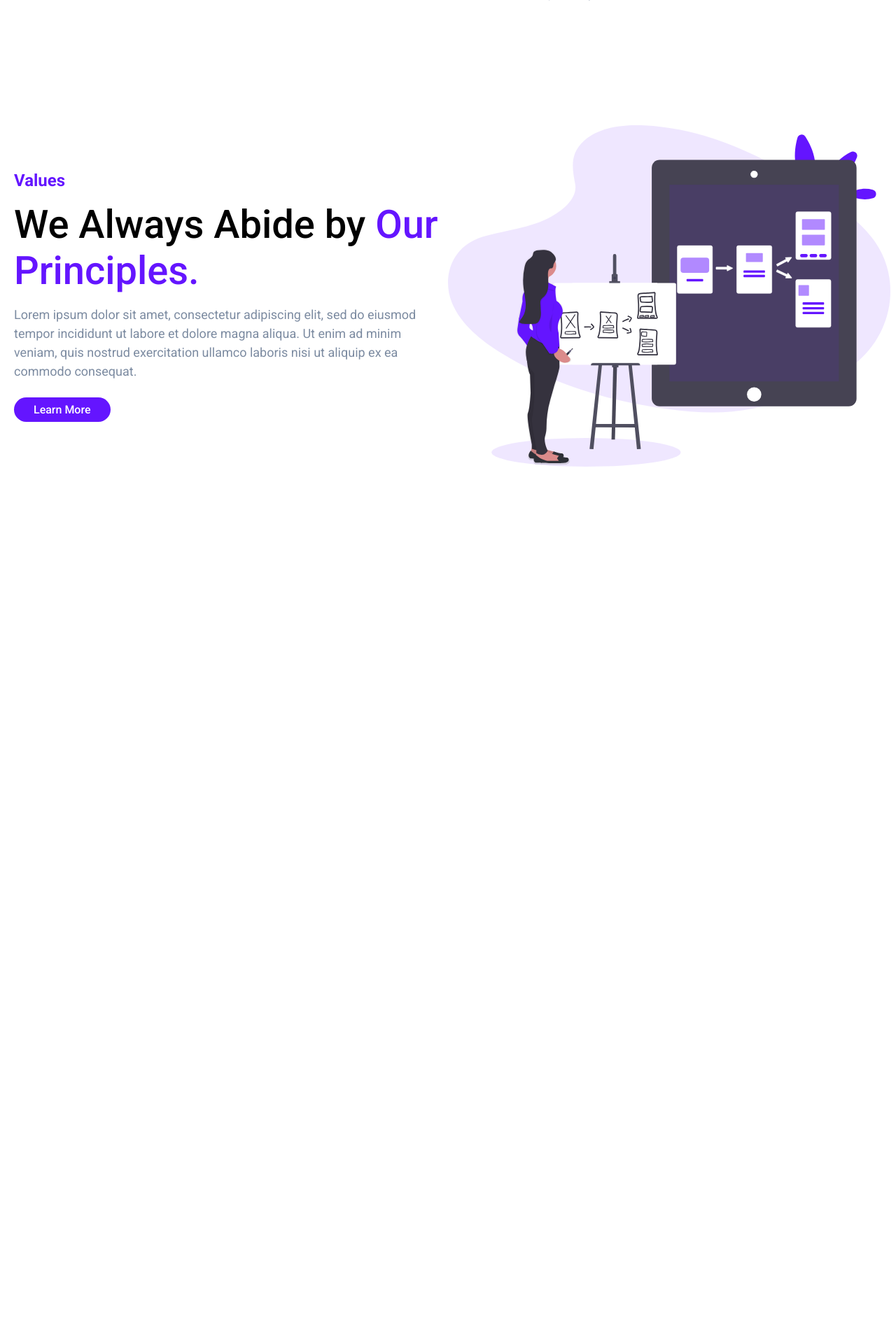
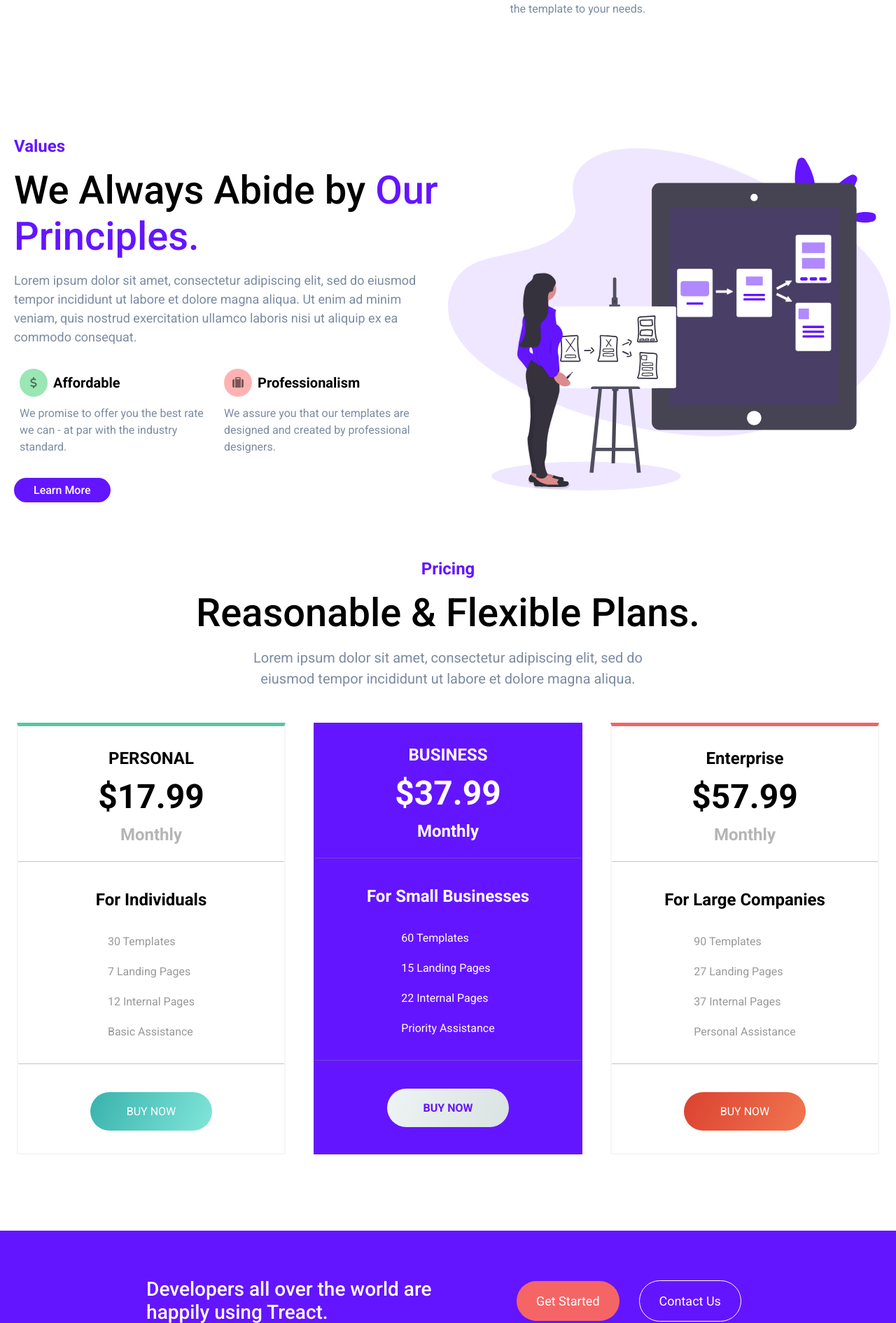
Before and after one commit to ajs050/Projects, a PHP site: page / in a window 1280 px wide. Shown: the part 2711-4602 px from the top of the page at 70% size. Before the commit the page ends 3378 px from the top, so only its background shows below. Run offline with PHP 8.4, Linux system fonts and the light colour scheme; some libraries are stand-ins or nearby versions.

Commit message:
Finished Ending

```diff
--- a/Project Clone #1/index.html
+++ b/Project Clone #1/index.html
@@ -273,6 +273,32 @@
                 enim ad minim veniam, quis nostrud exercitation ullamco laboris
                 nisi ut aliquip ex ea commodo consequat.
               </p>
+              <div class="values">
+                <div class="value">
+                  <div class="value__title">
+                    <span class="value__symbol">
+                      <i class="fas fa-dollar-sign"></i>
+                    </span>
+                    <h1 class="step__title">Affordable</h1>
+                  </div>
+                  <p class="section__para quality__para value__para">
+                    We promise to offer you the best rate we can - at par with
+                    the industry standard.
+                  </p>
+                </div>
+                <div class="value">
+                  <div class="value__title">
+                    <span class="value__symbol value__symbol--red">
+                      <i class="fas fa-suitcase"></i>
+                    </span>
+                    <h1 class="step__title">Professionalism</h1>
+                  </div>
+                  <p class="section__para quality__para value__para">
+                    We assure you that our templates are designed and created by
+                    professional designers.
+                  </p>
+                </div>
+              </div>
               <button class="nav__btn quality__btn no-cursor">
                 Learn More
               </button>
@@ -287,6 +313,92 @@
           </div>
         </div>
       </section>
+
+      <section id="pricing">
+        <div class="container">
+          <div class="row row__pricing">
+            <div class="section__header">
+              <h1 class="section__title">Pricing</h1>
+              <h2 class="section__sub-title">Reasonable & Flexible Plans.</h2>
+              <p class="section__para pricing__para">
+                Lorem ipsum dolor sit amet, consectetur adipiscing elit, sed do
+                eiusmod tempor incididunt ut labore et dolore magna aliqua.
+              </p>
+            </div>
+            <div class="plans">
+              <div class="plan">
+                <div class="plan__section">
+                  <h1 class="plan__title">PERSONAL</h1>
+                  <span class="plan__price">$17.99</span>
+                  <h2 class="plan__month">Monthly</h2>
+                </div>
+                <div class="plan__section">
+                  <h1 class="plan__sub--title">For Individuals</h1>
+                  <ul class="plan__list">
+                    <li class="plan__option">30 Templates</li>
+                    <li class="plan__option">7 Landing Pages</li>
+                    <li class="plan__option">12 Internal Pages</li>
+                    <li class="plan__option">Basic Assistance</li>
+                  </ul>
+                </div>
+                <div class="plan__section">
+                  <button class="plan__btn no-cursor plan__btn--effect">BUY NOW</button>
+                </div>
+              </div>
+              <div class="plan plan__blue">
+                <div class="plan__section">
+                  <h1 class="plan__title plan__white">BUSINESS</h1>
+                  <span class="plan__price plan__white">$37.99</span>
+                  <h2 class="plan__month plan__white">Monthly</h2>
+                </div>
+                <div class="plan__section">
+                  <h1 class="plan__sub--title plan__white">For Small Businesses</h1>
+                  <ul class="plan__list">
+                    <li class="plan__option plan__white plan__full">60 Templates</li>
+                    <li class="plan__option plan__white plan__full">15 Landing Pages</li>
+                    <li class="plan__option plan__white plan__full">22 Internal Pages</li>
+                    <li class="plan__option plan__white plan__full">Priority Assistance</li>
+                  </ul>
+                </div>
+                <div class="plan__section">
+                  <button class="plan__btn no-cursor plan__btn--effect plan__btn--blue">BUY NOW</button>
+                </div>
+              </div>
+              <div class="plan">
+                <div class="plan__section">
+                  <h1 class="plan__title">Enterprise</h1>
+                  <span class="plan__price">$57.99</span>
+                  <h2 class="plan__month">Monthly</h2>
+                </div>
+                <div class="plan__section">
+                  <h1 class="plan__sub--title">For Large Companies</h1>
+                  <ul class="plan__list">
+                    <li class="plan__option">90 Templates</li>
+                    <li class="plan__option">27 Landing Pages</li>
+                    <li class="plan__option">37 Internal Pages</li>
+                    <li class="plan__option">Personal Assistance</li>
+                  </ul>
+                </div>
+                <div class="plan__section">
+                  <button class="plan__btn no-cursor plan__btn--effect plan__btn--red">BUY NOW</button>
+                </div>
+              </div>
+            </div>
+          </div>
+        </div>
+      </section>
+
+      <section id="ending">
+        <div class="container">
+          <div class="row row__ending">
+            <h1 class="ending__para">Developers all over the world are happily using Treact.</h1>
+            <div class="buttons">
+              <button class="ending__btn no-cursor">Get Started</button>
+              <button class="ending__btn no-cursor ending__btn--purple">Contact Us</button>
+            </div>
+          </div>
+        </div>
+      </section>
     </main>
   </body>
 </html>
--- a/Project Clone #1/styles.css
+++ b/Project Clone #1/styles.css
@@ -22,7 +22,7 @@ a {
 }
 p {
   font-size: 20px;
-    color: #7C8BA1;
+  color: #7c8ba1;
 }
 img {
   width: 100%;
@@ -34,7 +34,7 @@ button {
   cursor: not-allowed;
 }
 .purple {
-    color: #6415FF;
+  color: #6415ff;
 }
 p {
   line-height: 1.5;
@@ -52,7 +52,7 @@ nav {
   padding: 0 16px;
 }
 .logo__btn {
-    background-color: #6415FF;
+  background-color: #6415ff;
   padding: 4px 10px;
   font-size: 24px;
   font-weight: 700;
@@ -65,7 +65,7 @@ nav {
   transition: all 300ms ease;
 }
 .logo__name:hover {
-    color: #6415FF;
+  color: #6415ff;
 }
 .nav__links {
   display: flex;
@@ -74,7 +74,7 @@ nav {
   width: 55%;
 }
 .nav__link {
-    color: #243E63;
+  color: #243e63;
   font-weight: 500;
   position: relative;
   transition: all 400ms ease;
@@ -82,7 +82,7 @@ nav {
 .nav__effect::after {
   content: "";
   position: absolute;
-    background-color: #6415FF;
+  background-color: #6415ff;
   width: 100%;
   height: 2px;
   bottom: -3px;
@@ -95,13 +95,13 @@ nav {
   opacity: 1;
 }
 .nav__link:hover {
-    color: #6415FF;
+  color: #6415ff;
 }
 .nav__user {
   padding-left: 8px;
 }
 .nav__btn {
-    background-color: #6415FF;
+  background-color: #6415ff;
   padding: 8px 28px;
   border-radius: 20px;
   color: #fff;
@@ -163,9 +163,9 @@ input {
   border: 2px solid #24242423;
 }
 input:hover {
-    border-color: #243E63;
+  border-color: #243e63;
 }
-input::placeholder{
+input::placeholder {
   opacity: 0.6;
 }
 .header__btn {
@@ -177,7 +177,8 @@ input::placeholder{
   padding: 18px 32px;
   transition: all 300ms ease;
 }
-.header__btn:hover, .quality__btn:hover {
+.header__btn:hover,
+.quality__btn:hover {
   background-color: #3e1a87;
 }
 
@@ -192,7 +193,7 @@ input::placeholder{
   margin-bottom: 28px;
 }
 .section__title {
-    color: #6415FF;
+  color: #6415ff;
 }
 .section__sub-title {
   font-size: 56px;
@@ -201,7 +202,7 @@ input::placeholder{
 }
 .section__para {
   text-align: center;
-    color: #7C8BA1;
+  color: #7c8ba1;
 }
 .pros {
   display: flex;
@@ -224,6 +225,7 @@ input::placeholder{
 .feature__img--wrapper {
   display: flex;
   justify-content: center;
+  align-items: center;
   border: 1px solid rgba(128, 128, 128, 0.288);
   height: 70px;
   width: 180px;
@@ -235,11 +237,11 @@ input::placeholder{
 }
 
 /* quality  */
-#quality, #steps__section, #values {
+#quality,
+#steps__section,
+#values,
+#pricing {
   height: 80vh;
-    display: flex;
-    align-items: center;
-    justify-content: center;
 }
 .quality__para {
   text-align: left;
@@ -249,7 +251,8 @@ input::placeholder{
 .quality__row {
   align-items: center;
 }
-.quality__row, .steps__row {
+.quality__row,
+.steps__row {
   display: flex;
   justify-content: center;
   padding: 24px 8px;
@@ -280,7 +283,7 @@ input::placeholder{
 }
 .step__number {
   font-size: 36px;
-    color: #CBD5E0;
+  color: #cbd5e0;
 }
 .step__info {
   margin-left: 24px;
@@ -295,3 +298,179 @@ input::placeholder{
 }
 
 /* Values*/
+.values {
+  display: flex;
+}
+.value {
+  padding: 8px;
+}
+.value__title {
+  display: flex;
+  align-items: center;
+}
+.value__para {
+  font-size: 16px;
+  padding-top: 12px;
+}
+.value__symbol {
+  display: flex;
+  justify-content: center;
+  align-items: center;
+  border: none;
+  height: 40px;
+  width: 40px;
+  border-radius: 50%;
+  margin-right: 8px;
+  background-color: #9ae6b4;
+  color: rgba(0, 0, 0, 0.511);
+}
+.value__symbol--red {
+  background-color: #feb2b2;
+}
+
+/* PRICING */
+#pricing {
+  height: 120vh;
+}
+.row__pricing {
+  max-width: 1400px;
+}
+.pricing__para {
+  max-width: 70%;
+}
+.plans {
+  width: 100%;
+  display: flex;
+  flex-wrap: wrap;
+  justify-content: center;
+}
+.plan {
+  width: 30%;
+  border: 2px solid rgba(128, 128, 128, 0.068);
+  display: flex;
+  flex-direction: column;
+  align-items: center;
+  margin: 20px;
+  border-top: 5px solid rgb(88, 197, 161);
+}
+.plan__section {
+  display: flex;
+  flex-direction: column;
+  align-items: center;
+  padding: 24px 8px;
+  border-bottom: 1px solid rgba(128, 128, 128, 0.472);
+  width: 100%;
+  margin: 8px 0;
+}
+.plan:nth-child(even) {
+  border-top: none;
+}
+.plan:last-child {
+  border-top: 5px solid rgb(242, 100, 100);
+}
+.plan__section:last-child {
+  border-bottom: none;
+}
+.plan__price {
+  font-size: 48px;
+  margin: 12px 0;
+  font-weight: 700;
+}
+.plan__month {
+  color: rgba(128, 128, 128, 0.583);
+}
+ul {
+  list-style-type: none;
+}
+.plan__option {
+  padding: 12px 0;
+  opacity: 0.4;
+}
+.plan__sub--title {
+  margin-bottom: 24px;
+}
+.plan__btn {
+  padding: 18px 52px;
+  border-radius: 30px;
+  color: white;
+  background: linear-gradient(
+    115deg,
+    rgb(56, 178, 172) 0%,
+    rgb(129, 230, 217) 100%
+  );
+  font-size: 16px;
+}
+.plan__btn--blue {
+  background: linear-gradient(
+    115deg,
+    rgb(238, 244, 244) 0%,
+    rgb(217, 227, 225) 100%
+  );
+  color: #6415ff;
+  font-weight: 700;
+}
+.plan__btn--red {
+  background: linear-gradient(
+    115deg,
+    rgb(219, 66, 49) 0%,
+    rgb(242, 117, 79) 100%
+  );
+}
+.plan__white {
+  color: white;
+}
+.plan__blue {
+  background-color: #6415ff;
+}
+.plan__full {
+  opacity: 1;
+}
+.plan__btn--effect {
+  transition: all 300ms ease;
+}
+.plan__btn--effect:hover {
+  box-shadow: 0 8px 16px rgb(0, 0, 0, 0.16);
+  transform: translate(2px, -2px);
+}
+/* Ending  */
+#ending {
+    height: 50vh;
+}
+.row__ending {
+  width: 100%;
+  background-color: #6415ff;
+  height: 200px;
+  display: flex;
+  align-items: center;
+  justify-content: center;
+  padding: 0 24px;
+}
+
+.ending__btn {
+  padding: 18px 28px;
+  border-radius: 50px;
+  margin: 0 12px;
+  font-size: 18px;
+  color: white;
+  background-color: #f56565;
+  transition: all 500ms ease;
+}
+.ending__btn:hover {
+    background-color: #e73030e1;
+}
+.ending__btn--purple {
+  background-color: #6415ff;
+  border: 1px solid white;
+}
+.ending__btn--purple:hover {
+    color: #6415ff;
+    background-color: white;
+    border: none;
+}
+.ending__para {
+    color: white;
+    margin-right: 24px;
+    width: 40%;
+    font-size: 28px;
+    font-weight: 500;
+}
```
Lines whose indentation alone changed are shown as unchanged.
